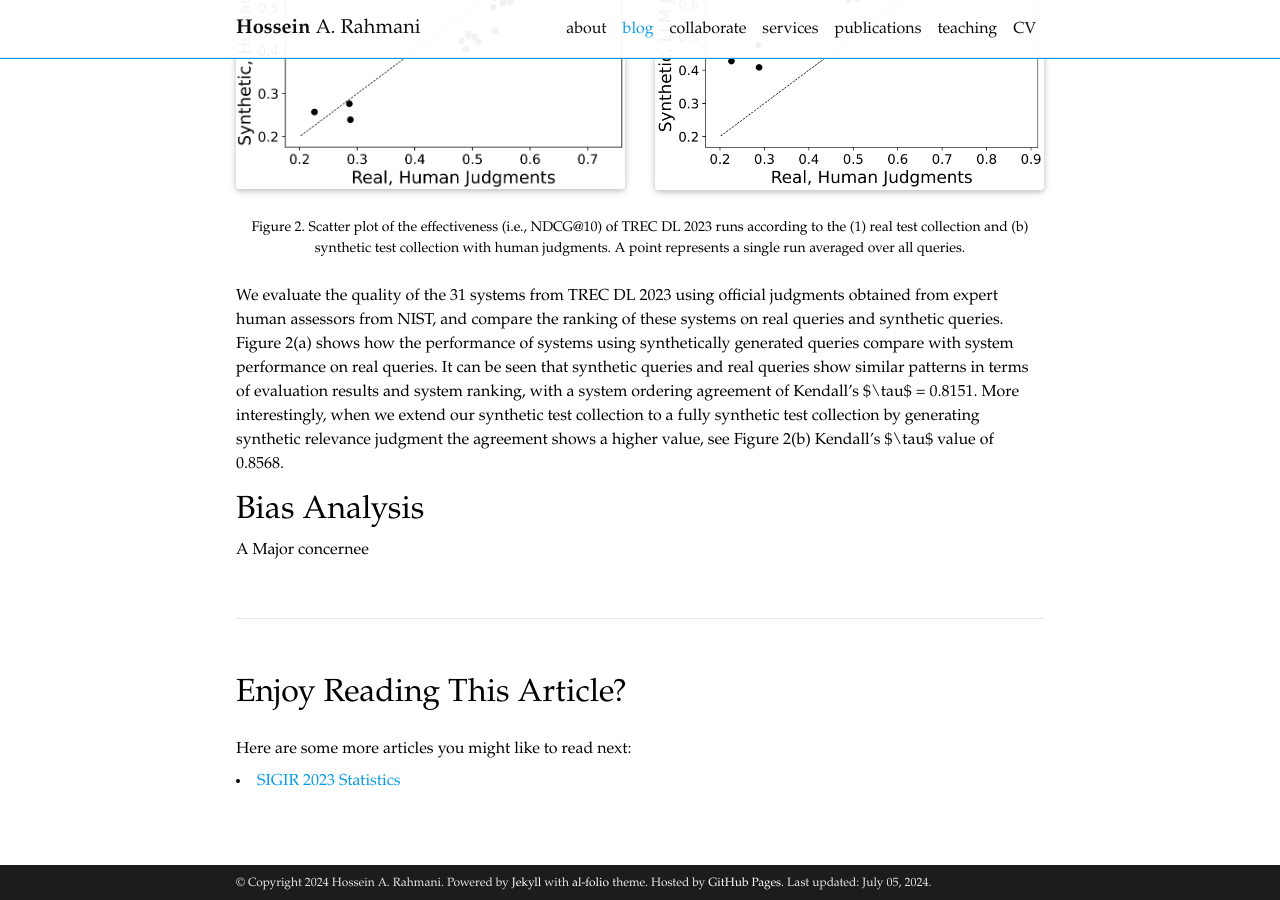
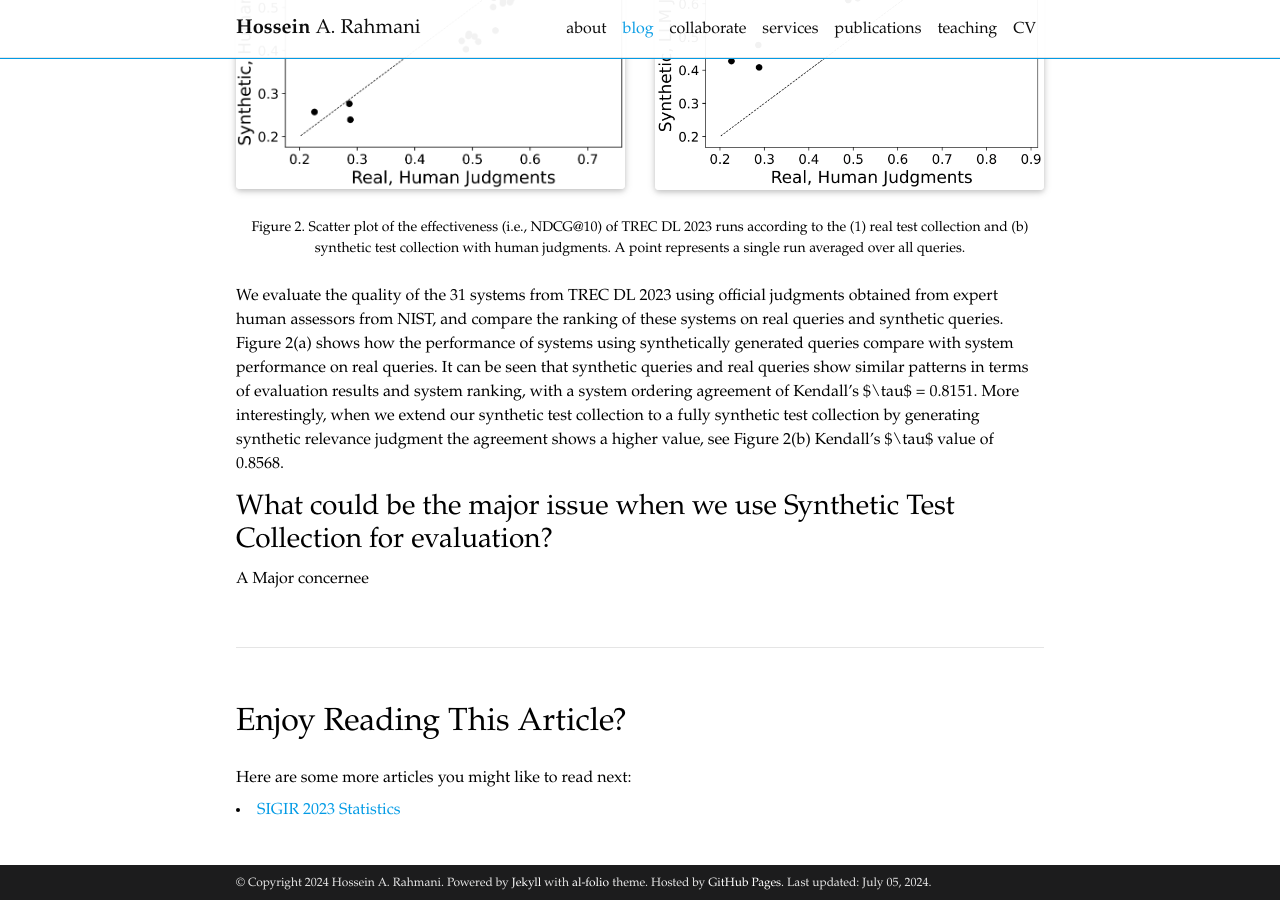
Before and after one commit to rahmanidashti/rahmanidashti.github.io, a Jekyll site: the page built from _posts/2024-07-05-paper-synthetic-test.md, in a window 1280 px wide and 900 px high, scrolled down 1299 px. Built offline with Jekyll 4.4.1, drawn with Linux system fonts in a browser that asks for light colours; full-size pictures stand in for the smaller copies a plugin makes; comment, search, counter and statistics services are not loaded; a style sheet for code colours, icons or effects is not loaded.

Commit message:
Update 2024-07-05-paper-synthetic-test.md

```diff
--- a/_posts/2024-07-05-paper-synthetic-test.md
+++ b/_posts/2024-07-05-paper-synthetic-test.md
@@ -47,5 +47,5 @@ We compare our fully synthetic test collation with real test collection on syste
 
 We evaluate the quality of the 31 systems from TREC DL 2023 using official judgments obtained from expert human assessors from NIST, and compare the ranking of these systems on real queries and synthetic queries. Figure 2(a) shows how the performance of systems using synthetically generated queries compare with system performance on real queries. It can be seen that synthetic queries and real queries show similar patterns in terms of evaluation results and system ranking, with a system ordering agreement of Kendall’s $\tau$ = 0.8151. More interestingly, when we extend our synthetic test collection to a fully synthetic test collection by generating synthetic relevance judgment the agreement shows a higher value, see Figure 2(b) Kendall's $\tau$ value of 0.8568.
 
-## Bias Analysis
+### What could be the major issue when we use Synthetic Test Collection for evaluation?
 A Major concernee
```
